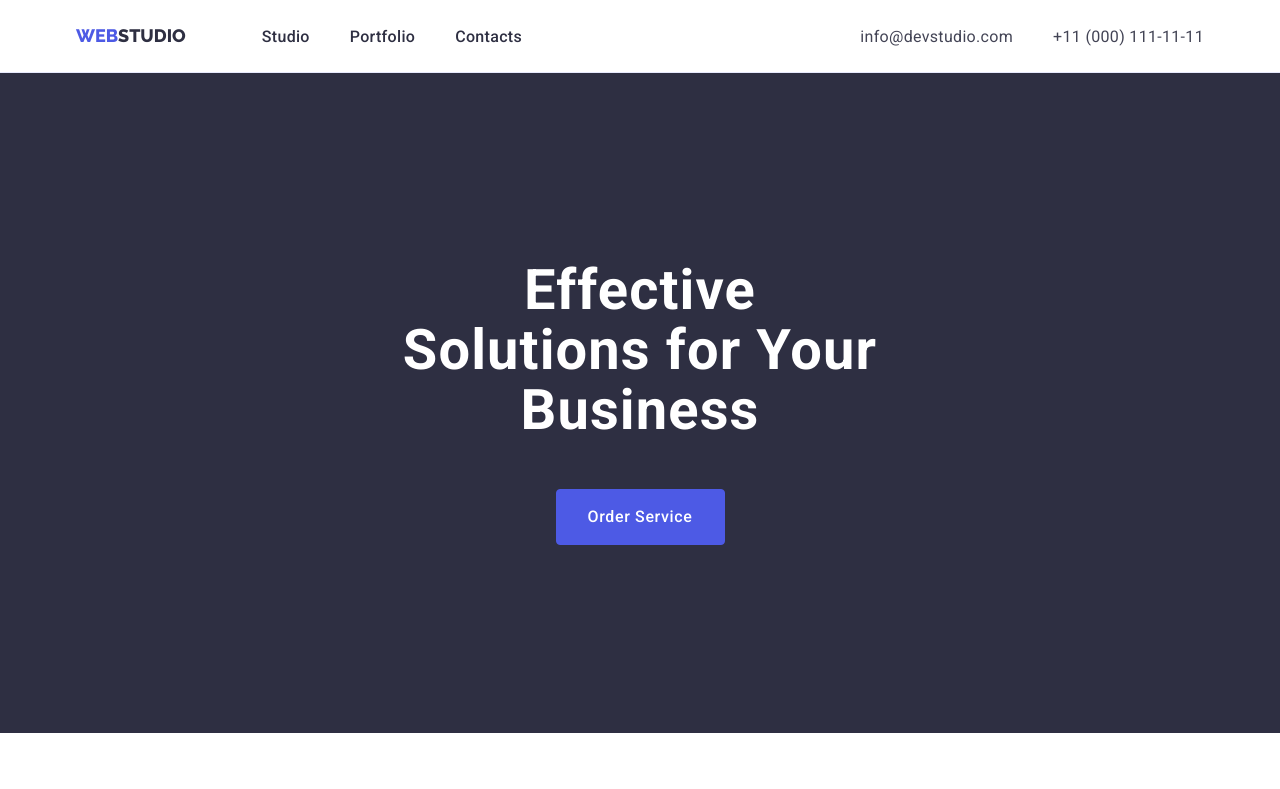
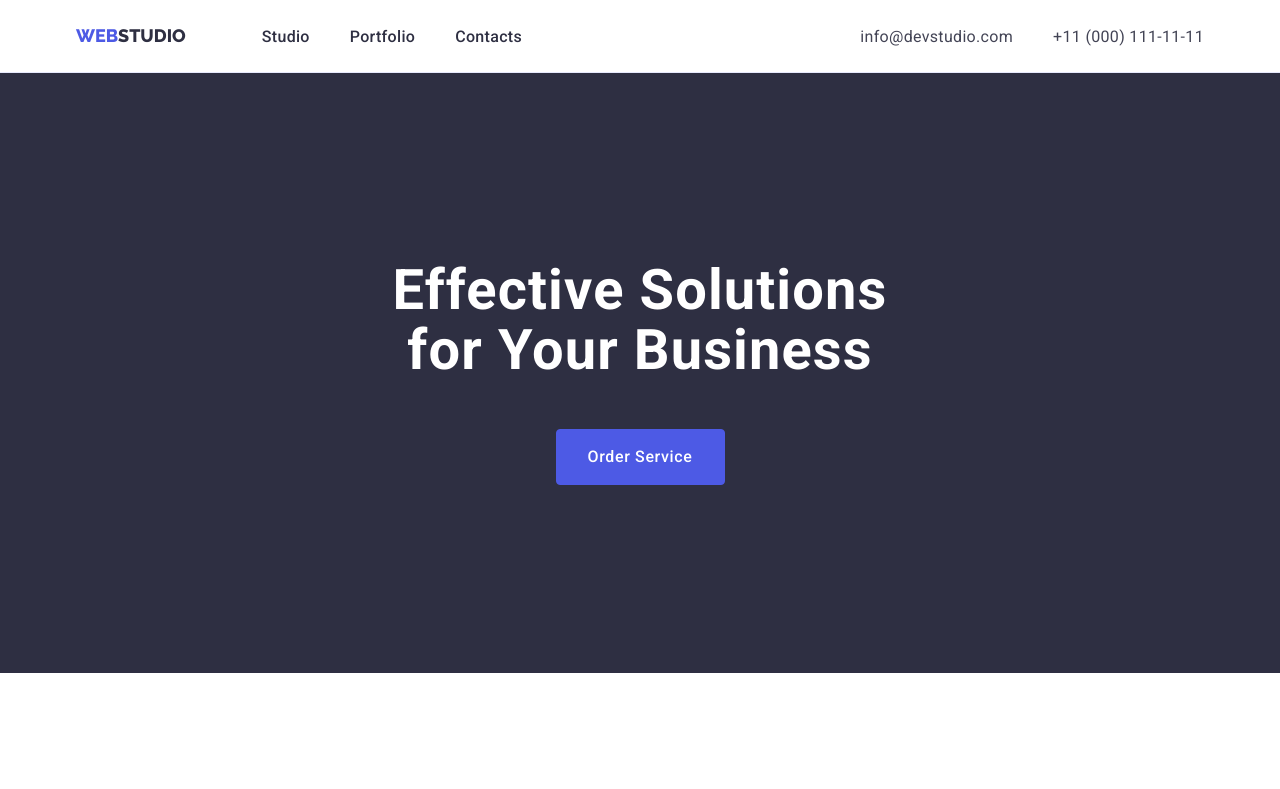
Before and after one commit to EgorSereevich/goit-markup-hw-03, a plain HTML site: page index.html in a window 1280 px wide. Shown: the top 789 px of the page. Drawn offline with nearby package versions, Linux system fonts and the light colour scheme.

Commit message:
Version-04-01

```diff
--- a/css/style.css
+++ b/css/style.css
@@ -151,11 +151,12 @@ img {
   color: var(--primery-background-color);
   font-weight: 700;
   font-size: 56px;
-  line-height: 1.07;
+  line-height: 1.071;
   margin-bottom: 48px;
   letter-spacing: 0.02em;
 
-  max-width: 494px;
+  max-width: 498px;
+
   margin-left: auto;
   margin-right: auto;
 }
```
